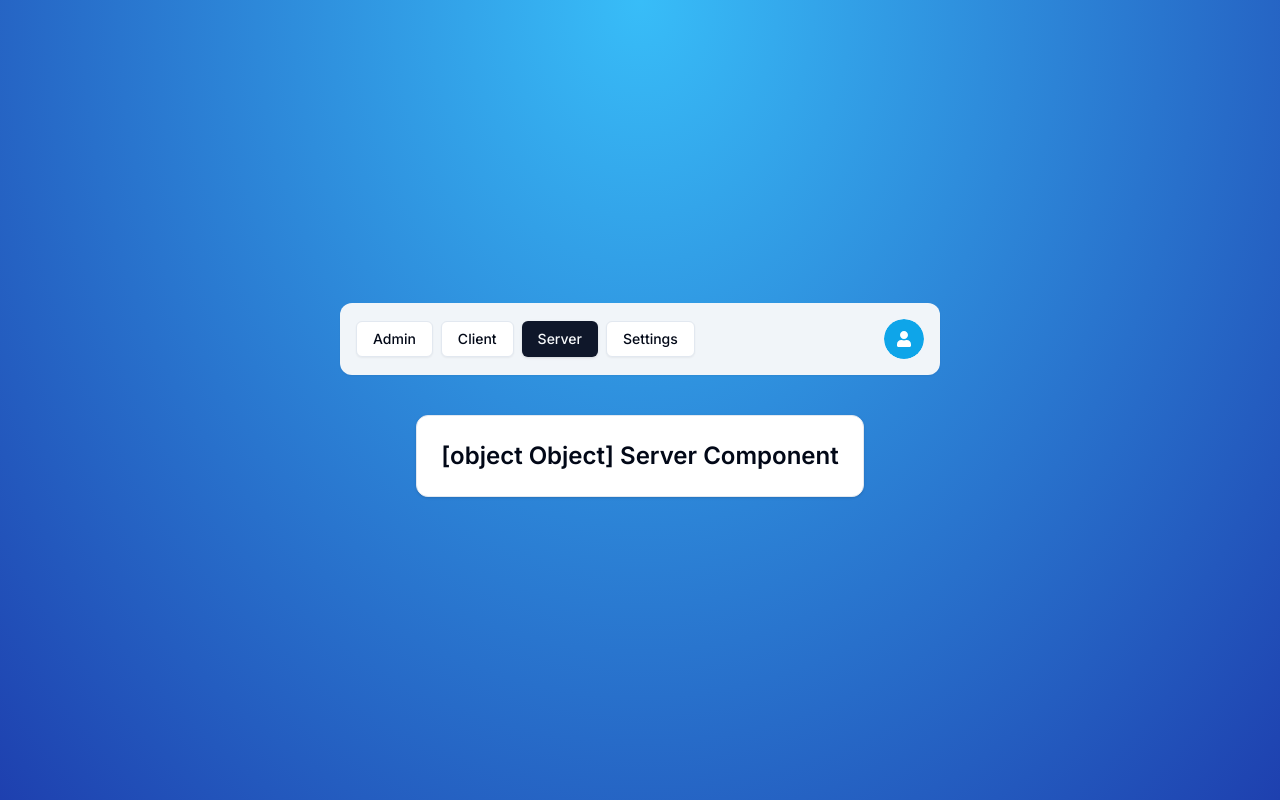
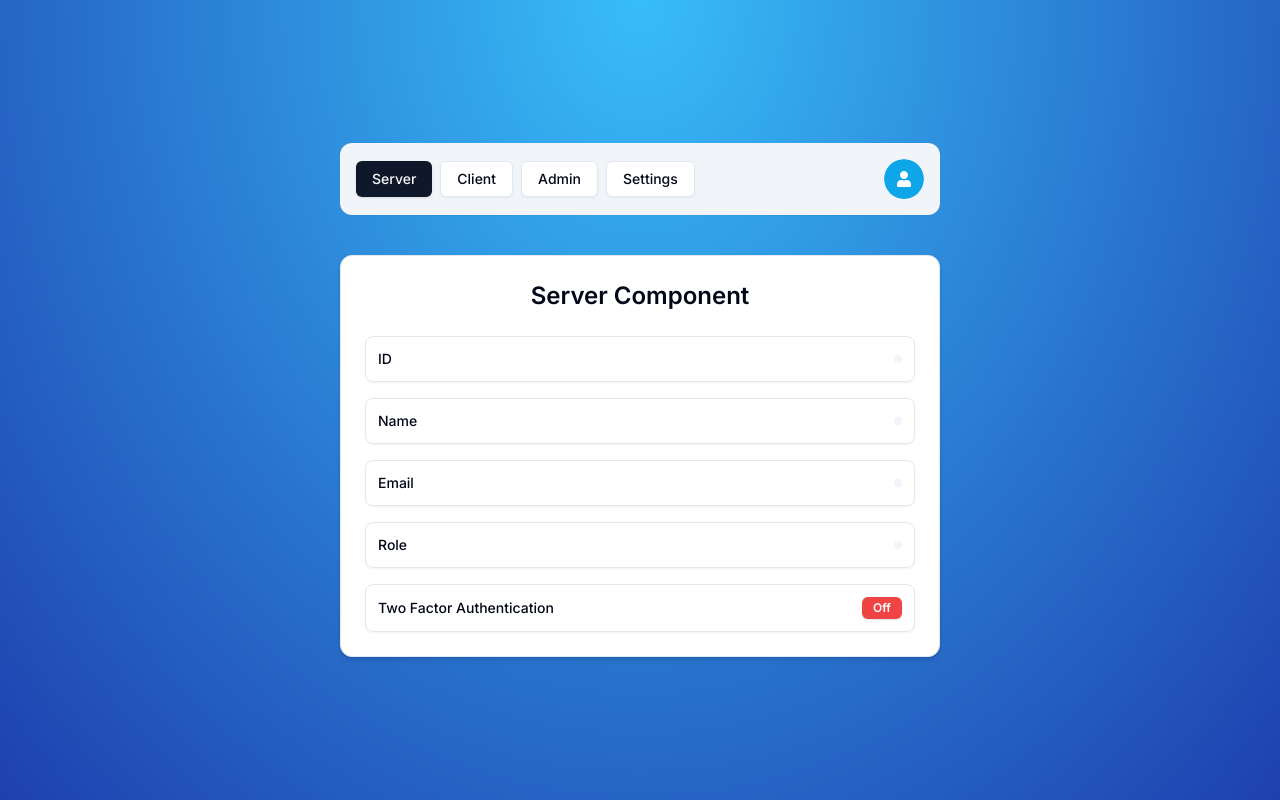
Before and after one commit to Meatclump/NextJS-and-Prisma-SQLite-boilerplate, a Next.js app: page /server in a window 1280 px wide. Built offline with nearby package versions, Linux system fonts and the light colour scheme; no server answers.

Commit message:
server actions & client hooks

```diff
--- a/app/(protected)/_components/navbar.tsx
+++ b/app/(protected)/_components/navbar.tsx
@@ -12,10 +12,10 @@
 			<div className="flex gap-x-2">
 				<Button
 					asChild
-					variant={pathname === "/admin" ? "default" : "outline"}
+					variant={pathname === "/server" ? "default" : "outline"}
 				>
-					<Link href="/admin">
-						Admin
+					<Link href="/server">
+						Server
 					</Link>
 				</Button>
 				<Button
@@ -28,10 +28,10 @@
 				</Button>
 				<Button
 					asChild
-					variant={pathname === "/server" ? "default" : "outline"}
+					variant={pathname === "/admin" ? "default" : "outline"}
 				>
-					<Link href="/server">
-						Server
+					<Link href="/admin">
+						Admin
 					</Link>
 				</Button>
 				<Button
--- /dev/null
+++ b/app/(protected)/client/page.tsx
@@ -0,0 +1,17 @@
+"use client"
+
+import { UserInfo } from "@/components/user-info"
+import { useCurrentUser } from "@/hooks/useCurrentUser"
+
+const ClientPage = () => {
+	const user = useCurrentUser()
+
+	return (
+		<UserInfo
+			label={`Client Component`}
+			user={user}
+		/>
+	)
+}
+
+export default ClientPage
--- a/app/(protected)/server/page.tsx
+++ b/app/(protected)/server/page.tsx
@@ -1,14 +1,12 @@
 import { UserInfo } from "@/components/user-info"
 import { currentUser } from "@/lib/auth"
-import { faLaptop } from "@fortawesome/free-solid-svg-icons"
-import { FontAwesomeIcon } from "@fortawesome/react-fontawesome"
 
 const ServerPage = async () => {
 	const user = await currentUser()
 
 	return (
 		<UserInfo
-			label={`${<FontAwesomeIcon icon={faLaptop} />} Server Component`}
+			label={`Server Component`}
 			user={user}
 		/>
 	)
--- a/auth.ts
+++ b/auth.ts
@@ -10,6 +10,7 @@
 export type ExtendedUser = DefaultSession["user"] & {
 	id: string
 	role: "ADMIN" | "USER"
+	isTwoFactorEnabled: boolean
 }
 
 declare module "next-auth" {
@@ -79,6 +80,10 @@
 			if (token.role && session.user) {
 				session.user.role = token.role as UserRole
 			}
+
+			if (session.user) {
+				session.user.isTwoFactorEnabled = token.isTwoFactorEnabled as boolean
+			}
 			return session
 		},
 		async jwt({ token }) {
@@ -86,6 +91,7 @@
 			const existingUser = await getUserById(token.sub)
 			if (!existingUser) return token
 			token.role = existingUser.role
+			token.isTwoFactorEnabled = existingUser.isTwoFactorEnabled
 			return token
 		}
 	},
--- a/components/auth/logout-button.tsx
+++ b/components/auth/logout-button.tsx
@@ -8,11 +8,15 @@
 
 export const LogoutButton = ({ children }: LogoutButtonProps) => {
 	function onClick() {
+		console.log("logging out?")
 		logout()
 	}
 
 	return (
-		<span className="cursor-pointer w-full flex items-center py-0 px-3" onClick={() => {onclick}}>
+		<span
+			className="cursor-pointer w-full flex items-center py-0 px-3"
+			onClick={() => {onClick()}}
+		>
 			{children}
 		</span>
 	)
--- /dev/null
+++ b/components/ui/badge.tsx
@@ -0,0 +1,37 @@
+import * as React from "react"
+import { cva, type VariantProps } from "class-variance-authority"
+
+import { cn } from "@/lib/utils"
+
+const badgeVariants = cva(
+  "inline-flex items-center rounded-md border px-2.5 py-0.5 text-xs font-semibold transition-colors focus:outline-none focus:ring-2 focus:ring-ring focus:ring-offset-2",
+  {
+    variants: {
+      variant: {
+        default:
+          "border-transparent bg-primary text-primary-foreground shadow hover:bg-primary/80",
+        secondary:
+          "border-transparent bg-secondary text-secondary-foreground hover:bg-secondary/80",
+        destructive:
+          "border-transparent bg-destructive text-destructive-foreground shadow hover:bg-destructive/80",
+        outline: "text-foreground",
+		success: "border-transparent bg-emerald-500 text-primary-foreground"
+      },
+    },
+    defaultVariants: {
+      variant: "default",
+    },
+  }
+)
+
+export interface BadgeProps
+  extends React.HTMLAttributes<HTMLDivElement>,
+    VariantProps<typeof badgeVariants> {}
+
+function Badge({ className, variant, ...props }: BadgeProps) {
+  return (
+    <div className={cn(badgeVariants({ variant }), className)} {...props} />
+  )
+}
+
+export { Badge, badgeVariants }
--- a/components/user-info.tsx
+++ b/components/user-info.tsx
@@ -1,5 +1,6 @@
 import { ExtendedUser } from "@/auth"
-import { Card, CardHeader } from "./ui/card"
+import { Card, CardContent, CardHeader } from "./ui/card"
+import { Badge } from "@/components/ui/badge"
 
 
 interface UserInfoProps {
@@ -12,12 +13,58 @@
 	label
 }: UserInfoProps) => {
 	return (
-		<Card>
+		<Card className="w-[600px] shadow-md">
 			<CardHeader>
 				<p className="text-2xl font-semibold text-center">
 					{label}
 				</p>
 			</CardHeader>
-		</Card>
+			<CardContent className="space-y-4">
+				<div className="flex flex-row items-center justify-between rounded-lg border p-3 shadow-sm">
+					<p className="text-sm font-medium">
+						ID
+					</p>
+					<p className="truncate text-xs max-w-[180px] font-mono p-1 bg-slate-100 rounded-md">
+						{user?.id}
+					</p>
+				</div>
+
+				<div className="flex flex-row items-center justify-between rounded-lg border p-3 shadow-sm">
+					<p className="text-sm font-medium">
+						Name
+					</p>
+					<p className="truncate text-xs max-w-[180px] font-mono p-1 bg-slate-100 rounded-md">
+						{user?.name}
+					</p>
+				</div>
+
+				<div className="flex flex-row items-center justify-between rounded-lg border p-3 shadow-sm">
+					<p className="text-sm font-medium">
+						Email
+					</p>
+					<p className="truncate text-xs max-w-[180px] font-mono p-1 bg-slate-100 rounded-md">
+						{user?.email}
+					</p>
+				</div>
+
+				<div className="flex flex-row items-center justify-between rounded-lg border p-3 shadow-sm">
+					<p className="text-sm font-medium">
+						Role
+					</p>
+					<p className="truncate text-xs max-w-[180px] font-mono p-1 bg-slate-100 rounded-md">
+						{user?.role}
+					</p>
+				</div>
+
+				<div className="flex flex-row items-center justify-between rounded-lg border p-3 shadow-sm">
+					<p className="text-sm font-medium">
+						Two Factor Authentication
+					</p>
+					<Badge variant={user?.isTwoFactorEnabled ? "success" : "destructive"}>
+						{user?.isTwoFactorEnabled ? "On" : "Off"}
+					</Badge>
+				</div>
+			</CardContent>
+		</Card >
 	)
 }
```
